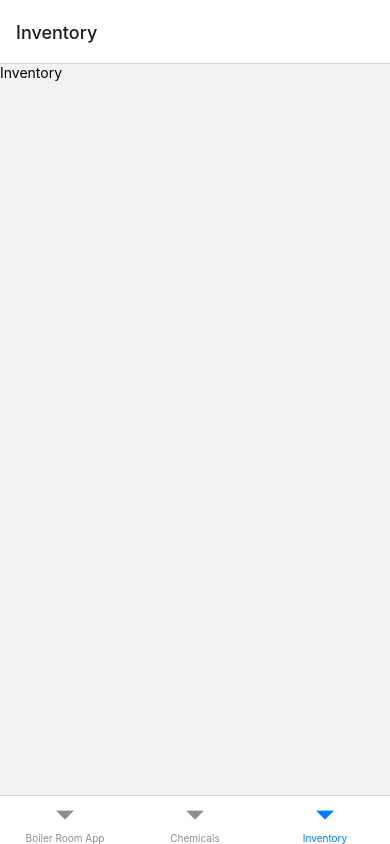
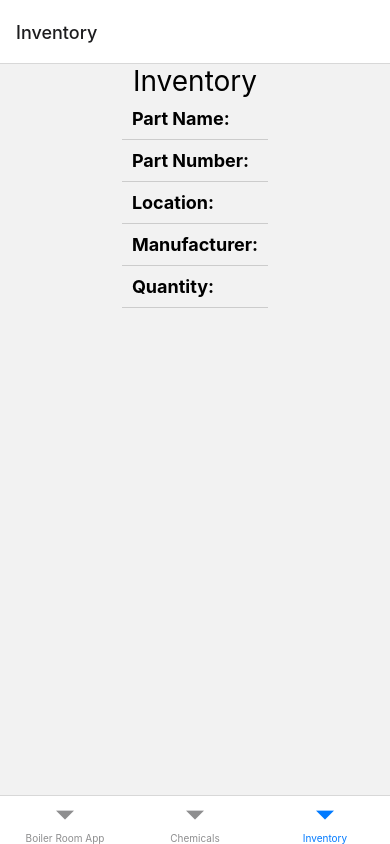
Before and after one commit to maq3009/Practice1, a React Native app in the folder BlrRmApp/: screen /Inventory in a window 390 px wide. Built offline with nearby package versions, Linux system fonts and the light colour scheme.

Commit message:
Still working- added Inventory PartName etc

```diff
--- a/BlrRmApp/app/screens/Inventory.tsx
+++ b/BlrRmApp/app/screens/Inventory.tsx
@@ -1,13 +1,66 @@
-import { View, Text } from 'react-native'
-import React from 'react'
-import { SearchBar } from 'react-native-elements'
+import React from 'react';
+import { View, Text, FlatList, StyleSheet } from 'react-native';
 
-const Inventory = () => {
+
+
+const Inventory = ({ route }: any) => {
+    const PartName = route.params?.PartName || '';
+    const PartNumber = route.params?.PartNumber || '';
+    const Location = route.params?.Location || '';
+    const Manufacturer = route.params?.Manufacturer || '';
+    const Quantity = route.params?.Quantity || '';
+
+  const data = [
+    { label: 'Part Name', value: PartName },
+    { label: 'Part Number', value: PartNumber },
+    { label: 'Location', value: Location },
+    { label: 'Manufacturer', value: Manufacturer },
+    { label: 'Quantity', value: Quantity },
+  ];
+
   return (
-    <View>
-      <Text>Inventory</Text>
+    <View style={styles.container}>
+      <Text style={styles.PageTitle}>Inventory</Text>
+
+      <FlatList
+        data={data}
+        keyExtractor={(item) => item.label}
+        renderItem={({ item }) => (
+          <View style={styles.itemContainer}>
+            <Text style={styles.label}>{item.label}:</Text>
+            <Text style={styles.value}>{item.value}</Text>
+          </View>
+        )}
+      />
     </View>
-  )
-}
+  );
+};
 
-export default Inventory
+export default Inventory;
+
+const styles = StyleSheet.create({
+  container: {
+    flex: 1,
+    justifyContent: 'center',
+    alignItems: 'center',
+  },
+  PageTitle: {
+    fontSize: 28,
+    justifyContent: 'center',
+  },
+  itemContainer: {
+    flexDirection: 'row',
+    justifyContent: 'space-between',
+    alignItems: 'center',
+    padding: 10,
+    borderBottomWidth: 1,
+    borderBottomColor: '#ccc',
+  },
+  label: {
+    fontSize: 18,
+    fontWeight: 'bold',
+  },
+  value: {
+    fontSize: 18,
+  },
+});
--- a/BlrRmApp/app/screens/List.tsx
+++ b/BlrRmApp/app/screens/List.tsx
@@ -1,98 +1,99 @@
 import React from 'react';
-import { View, Text, TextInput, Button, StyleSheet } from 'react-native'
-import { useState, useEffect } from 'react';
+import { View, Text, TextInput, Button, StyleSheet } from 'react-native';
+import { useState } from 'react';
 import { FIRESTORE_DB } from '../../firebaseConfig';
 import { addDoc, collection } from 'firebase/firestore';
 
-
-
 const List = ({ navigation }: any) => {
-  const [PartNames, setPartNames] = useState<any[]>([]);
   const [PartName, setPartName] = useState('');
-  const [PartNumbers, setPartNumbers] = useState<any[]>([]);
   const [PartNumber, setPartNumber] = useState('');
-  const [Locations, setLocations] = useState<any[]>([]);
   const [Location, setLocation] = useState('');
-  const [Manufacturers, setManufacturers] = useState<any[]>([]);
   const [Manufacturer, setManufacturer] = useState('');
-  const [Quantities, setQuantities] = useState<any[]>([]);
   const [Quantity, setQuantity] = useState('');
 
-  useEffect(() => {
-  },[]);
+  const addPart = async () => {
+    const doc = await addDoc(collection(FIRESTORE_DB, 'Inventory'), {
+      PartName,
+      PartNumber,
+      Location,
+      Manufacturer,
+      Quantity,
+      Out_of_Stock: false,
+    });
 
-  const addPartName = async () => {
-    const doc = await addDoc(collection(FIRESTORE_DB, 'PartNames'), {
-       Part_Name: PartName,
-       Out_of_Stock: false})
+    // Clear input fields after adding the part
     setPartName('');
-  };
-  const addPartNumber = async () => {
-    const doc = await addDoc(collection(FIRESTORE_DB, 'PartNumbers'), {
-       Part_Number: PartNumber,
-       Out_of_Stock: false})
     setPartNumber('');
-  };
-  const addLocation = async () => {
-    const doc = await addDoc(collection(FIRESTORE_DB, 'Locations'), {
-       Part_Location: Location,
-       Out_of_Stock: false})
     setLocation('');
-  };
-  const addManufacturer = async () => {
-    const doc = await addDoc(collection(FIRESTORE_DB, 'Manufacturers'), {
-       Part_Manufacturer: Manufacturer,
-       Out_of_Stock: false})
     setManufacturer('');
-  };
-  const addQuantity = async () => {
-    const doc = await addDoc(collection(FIRESTORE_DB, 'Quantities'), {
-       Part_Quantity: Quantity,
-       Out_of_Stock: false})
     setQuantity('');
   };
-
 
   return (
     <View style={styles.container}>
       <View>
         <Text style={styles.TopText}>ADD PART</Text>
-        <TextInput style={styles.input} placeholder='Part Name'
-        onChangeText={(text: string) => setPartName(text)}
-        value={PartName}/>
-        <TextInput style={styles.input} placeholder='Part Number'
-        onChangeText={(text: string) => setPartNumber(text)}
-        value={PartNumber}/>
-        <TextInput style={styles.input} placeholder='Location'
-        onChangeText={(text: string) => setLocation(text)}
-        value={Location}/>
-        <TextInput style={styles.input} placeholder='Manufacturer'
-        onChangeText={(text: string) => setManufacturer(text)}
-        value={Manufacturer}/>
-        <TextInput style={styles.input} placeholder='Quantity'
-        onChangeText={(text: string) => setQuantity(text)}
-        value={Quantity}/>
-        <Button onPress={() => [addPartName(), addPartNumber(), addLocation(), addManufacturer(), addQuantity()]} title="Add Part" />
+        <TextInput
+          style={styles.input}
+          placeholder="Part Name"
+          onChangeText={(text: string) => setPartName(text)}
+          value={PartName}
+        />
+        <TextInput
+          style={styles.input}
+          placeholder="Part Number"
+          onChangeText={(text: string) => setPartNumber(text)}
+          value={PartNumber}
+        />
+        <TextInput
+          style={styles.input}
+          placeholder="Location"
+          onChangeText={(text: string) => setLocation(text)}
+          value={Location}
+        />
+        <TextInput
+          style={styles.input}
+          placeholder="Manufacturer"
+          onChangeText={(text: string) => setManufacturer(text)}
+          value={Manufacturer}
+        />
+        <TextInput
+          style={styles.input}
+          placeholder="Quantity"
+          onChangeText={(text: string) => setQuantity(text)}
+          value={Quantity}
+        />
+        <Button onPress={addPart} title="Add Part" />
       </View>
+      <Button
+        title="Go to Inventory"
+        onPress={() => {
+          // Pass the input values to the Inventory screen using params
+          navigation.navigate('Inventory', {
+            PartName,
+            PartNumber,
+            Location,
+            Manufacturer,
+            Quantity,
+          });
+        }}
+      />
     </View>
   );
 };
 
 export default List;
 
-
 const styles = StyleSheet.create({
-  container: {
-
-  },
+  container: {},
   TopText: {
     flex: 1,
-    justifyContent: "center",
+    justifyContent: 'center',
     fontSize: 20,
   },
   input: {
     fontSize: 26,
     padding: 20,
     borderBottomWidth: 1,
-  }
-})
+  },
+});
```
